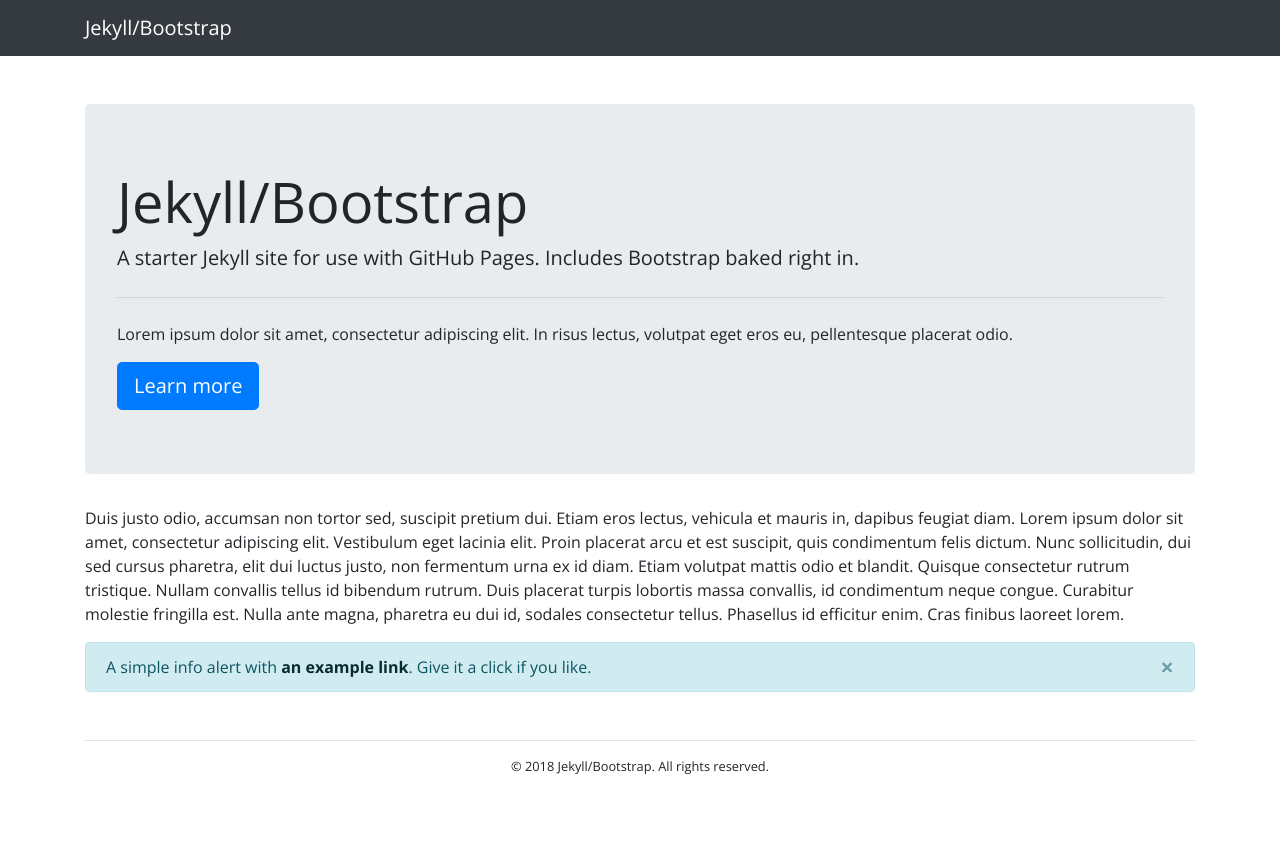
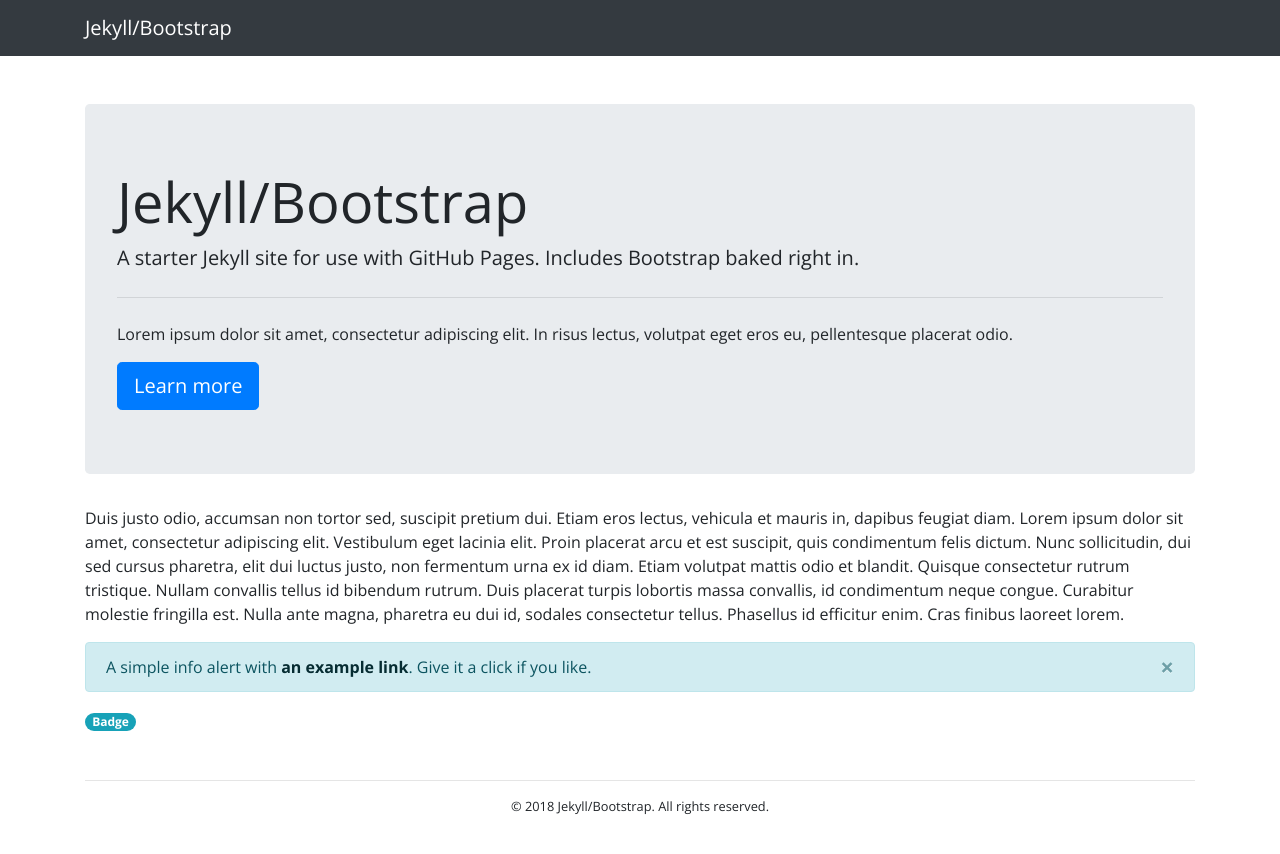
Before and after one commit to robertlove/jekyll-bootstrap, a Jekyll site: the page built from index.md, in a window 1280 px wide. Shown: the top 854 px of the page. Built offline with Jekyll 4.4.1, drawn with Linux system fonts in a browser that asks for light colours; our own code applies the rules of GitHub Pages for plain Markdown files.

Commit message:
Badge component

```diff
--- a/_includes/components/alert.html
+++ b/_includes/components/alert.html
@@ -1,8 +1,8 @@
-<div class="alert alert-{% if include.type %}{{ include.type }}{% else %}primary{% endif %}{% if include.dismissible == "true" %} alert-dismissible fade show{% endif %}" role="alert">
+<div class="alert alert-{% if include.color %}{{ include.color }}{% else %}primary{% endif %}{% if include.dismissible == "true" %} alert-dismissible fade show{% endif %}" role="alert">
   {{ include.content }}
   {% if include.dismissible == "true" %}
-  <button type="button" class="close" data-dismiss="alert" aria-label="Close">
-    <span aria-hidden="true">&times;</span>
-  </button>
+    <button type="button" class="close" data-dismiss="alert" aria-label="Close">
+      <span aria-hidden="true">&times;</span>
+    </button>
   {% endif %}
 </div>
--- /dev/null
+++ b/_includes/components/badge.html
@@ -0,0 +1,15 @@
+{% if include.color %}
+  {% assign color = include.color %}
+{% else %}
+  {% assign color = "primary" %}
+{% endif %}
+{% if include.pill == "true" %}
+  {% assign pill_class = " badge-pill" %}
+{% else %}
+  {% assign pill_class = "" %}
+{% endif %}
+{% if include.url %}
+  <a href="{{ include.url }}" class="badge badge-{{ color }}{{ pill_class }}">{{ include.content }}</a>
+{% else %}
+  <span class="badge badge-{{ color }}{{ pill_class }}">{{ include.content }}</span>
+{% endif %}
--- a/index.md
+++ b/index.md
@@ -12,4 +12,15 @@
 
 Duis justo odio, accumsan non tortor sed, suscipit pretium dui. Etiam eros lectus, vehicula et mauris in, dapibus feugiat diam. Lorem ipsum dolor sit amet, consectetur adipiscing elit. Vestibulum eget lacinia elit. Proin placerat arcu et est suscipit, quis condimentum felis dictum. Nunc sollicitudin, dui sed cursus pharetra, elit dui luctus justo, non fermentum urna ex id diam. Etiam volutpat mattis odio et blandit. Quisque consectetur rutrum tristique. Nullam convallis tellus id bibendum rutrum. Duis placerat turpis lobortis massa convallis, id condimentum neque congue. Curabitur molestie fringilla est. Nulla ante magna, pharetra eu dui id, sodales consectetur tellus. Phasellus id efficitur enim. Cras finibus laoreet lorem.
 
-{% include components/alert.html type="info" content="A simple info alert with <a href='#' class='alert-link'>an example link</a>. Give it a click if you like." dismissible="true" %}
+{% include components/alert.html
+  content="A simple info alert with <a href='#' class='alert-link'>an example link</a>. Give it a click if you like."
+  color="info"
+  dismissible="true"
+%}
+
+{% include components/badge.html
+  content="Badge"
+  color="info"
+  pill="true"
+  url="#"
+%}
```
